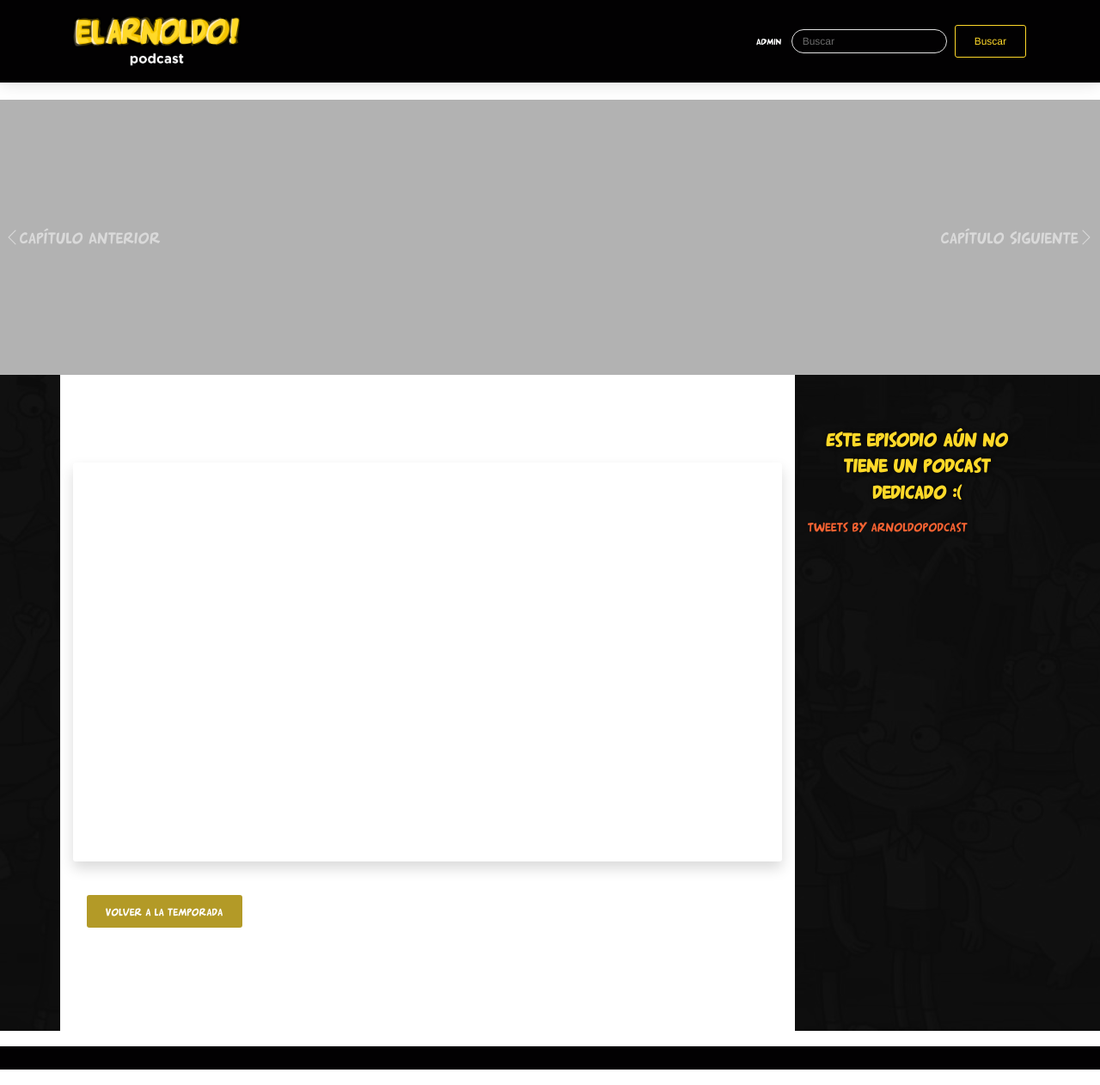
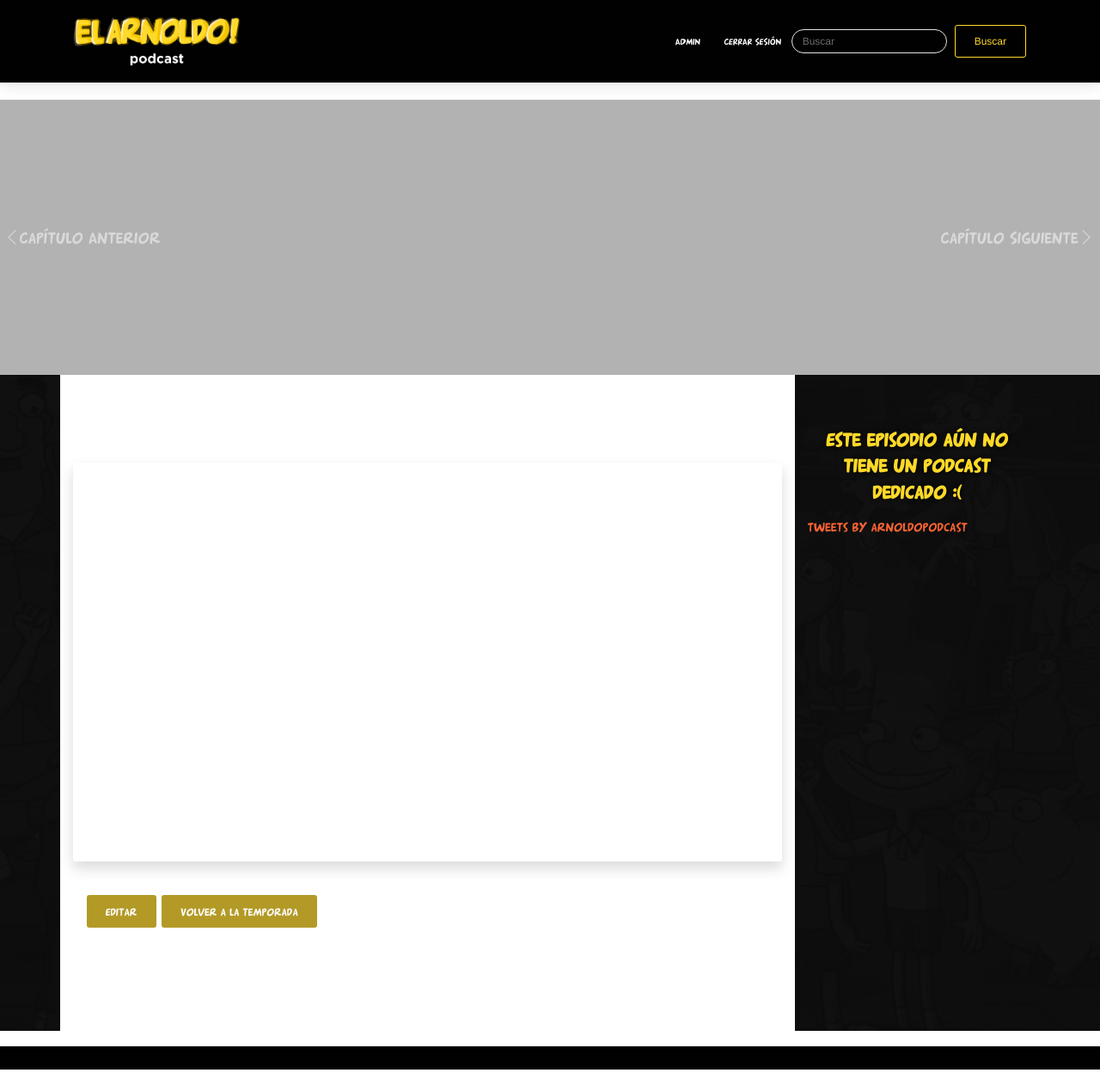
Before and after one commit to SantiBert/new_arnoldo, a Django app: a page that uses caps/templates/espisodie.html in a window 1280 px wide. Shown: the whole page at 86% size. Run offline with Django 3.2, Linux system fonts and the light colour scheme; a user stored in the database is signed in; tables that the repository leaves empty hold one stand-in row (values such as "Sample post"); some libraries are stand-ins or nearby versions.

Commit message:
oh please god

```diff
--- a/caps/templates/espisodie.html
+++ b/caps/templates/espisodie.html
@@ -42,6 +42,10 @@
         <div class="container">
             <div class="row justify-content-end">
                 <div class="col-md-12">
+                    {% if request.user.is_authenticated %}
+                    <a href="{% url 'admin_caps:updateEpisodie' episodie.id %}" target="_blank" class="btn"
+                        role="button" style="background-color: #B39A27;">Editar</a>
+                    {% endif %}
                     {% if episodie.link1 %}
                     <button class="btn" role="button"
                         onclick="document.getElementById('video').src='{{ episodie.link1 }}'"
--- a/static/assets/css/extra.css
+++ b/static/assets/css/extra.css
@@ -69,12 +69,14 @@
     color: #e1ffff;
   }
 
+
 #siderbar h4{
     color: #FFD929;
     text-shadow: 0 0 5px #000!important;
     margin-top: 0;
     margin-bottom: 0;
 }
+
 
 #siderbar h5{
     font-family: 'Montserrat', sans-serif;
--- a/templates/includes/navbar-reg.html
+++ b/templates/includes/navbar-reg.html
@@ -27,7 +27,7 @@
                 {% endif %}
                 <li class="nav-item">
                     <a class="nav-link" href="{% url 'logout'%}">
-                        <p>Salir</p>
+                        <p>cerrar sesión</p>
                     </a>
                 </li>
             </ul>
--- a/templates/includes/navbar.html
+++ b/templates/includes/navbar.html
@@ -20,6 +20,11 @@
                         <p>Admin</p>
                     </a>
                 </li>
+                <li class="nav-item">
+                    <a class="nav-link" href="{% url 'logout'%}">
+                        <p>cerrar sesión</p>
+                    </a>
+                </li>
                 {% endif %}
             </ul>
             <form method="POST" action="{%url 'search'%}">
```
Also changed, not shown: templates/index.html (+3 -4 lines), static/assets/img/button_1_2x.png.
